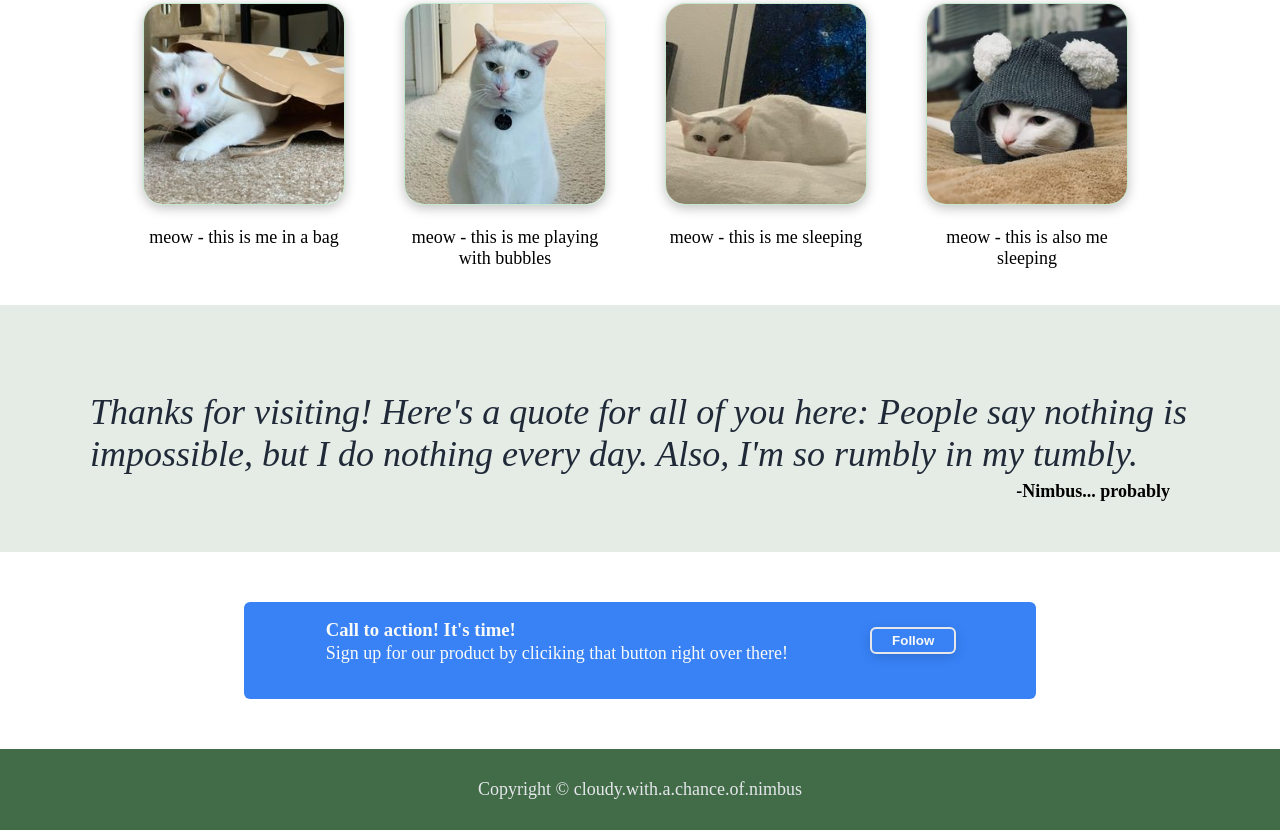
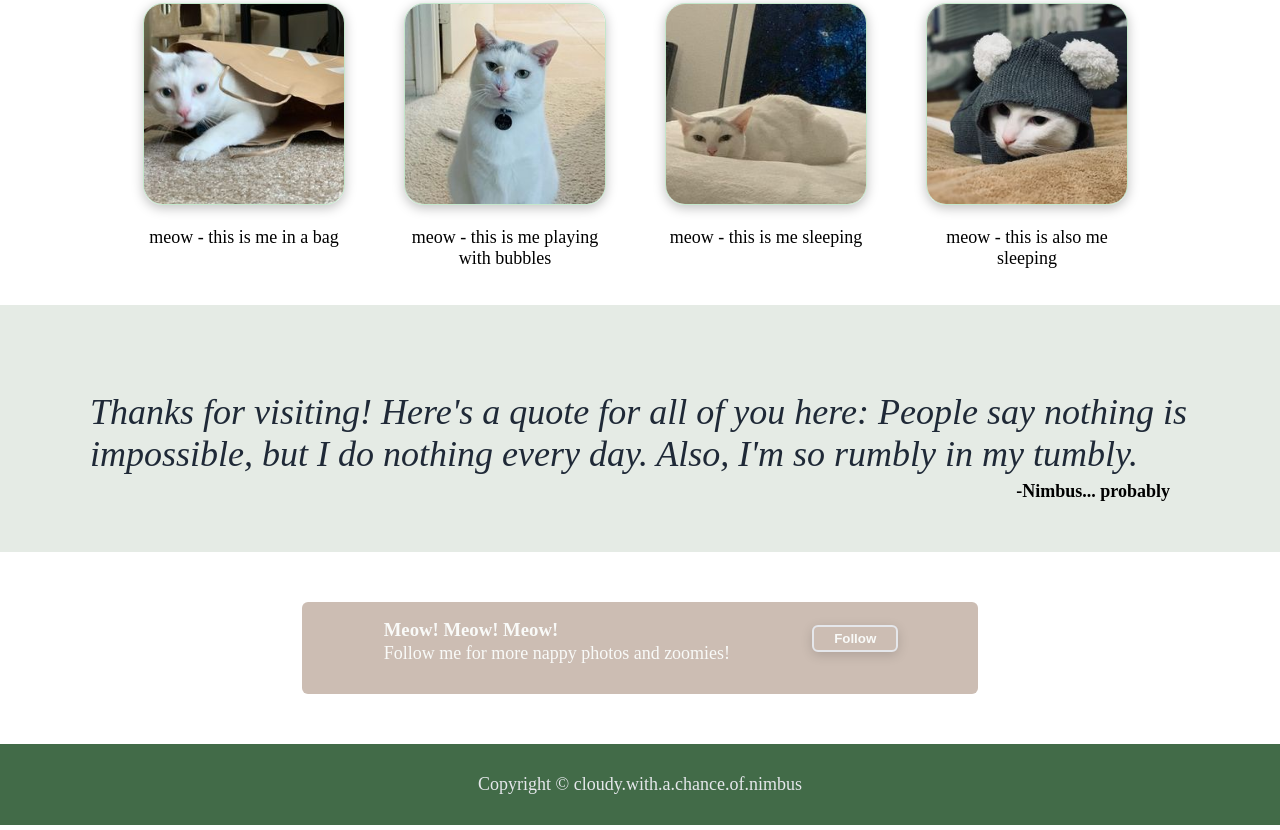
Before and after one commit to Schmoodled/my-first-website, a plain HTML site: page index.html in a window 1280 px wide. Shown: the part 467-1297 px from the top of the page. Drawn offline with Linux system fonts and the light colour scheme.

Commit message:
Update content and format

```diff
--- a/index.html
+++ b/index.html
@@ -65,8 +65,8 @@
         <div class="section-four">
             <div class="card">
                 <div class="card-content">
-                    <h3><strong>Call to action! It's time!</strong></h3>
-                    <p>Sign up for our product by cliciking that button right over there!</p>
+                    <h3><strong>Meow! Meow! Meow!</strong></h3>
+                    <p>Follow me for more nappy photos and zoomies!</p>
                 </div>
                 <button>Follow</button>
             </div>
--- a/style.css
+++ b/style.css
@@ -80,7 +80,7 @@ h1{
 }
 
 .container-content button {
-    background-color: #3882F6;
+    background-color: #ccbdb3;
     padding: 4px 20px;
     color: #f9faf8;
     font-weight: bold;
@@ -161,8 +161,8 @@ h4 {
 }
 
 .card {
-    background-color: #3882F6;
-    padding: 15px 80px;
+    background-color: #ccbdb3;
+    padding: 15px 80px 13px;
     display: flex;
     align-items: center;
     flex-wrap: wrap;
@@ -171,12 +171,12 @@ h4 {
 
 .card-content {
     margin-right: 80px;
-    margin-bottom: 18px;
+    margin-bottom: 15px;
     padding: 0;
 }
 
 .card button {
-    background-color: #3882F6;
+    background-color: #ccbdb3;
     padding: 4px 20px;
     color: #f9faf8;
     font-weight: bold;
```
